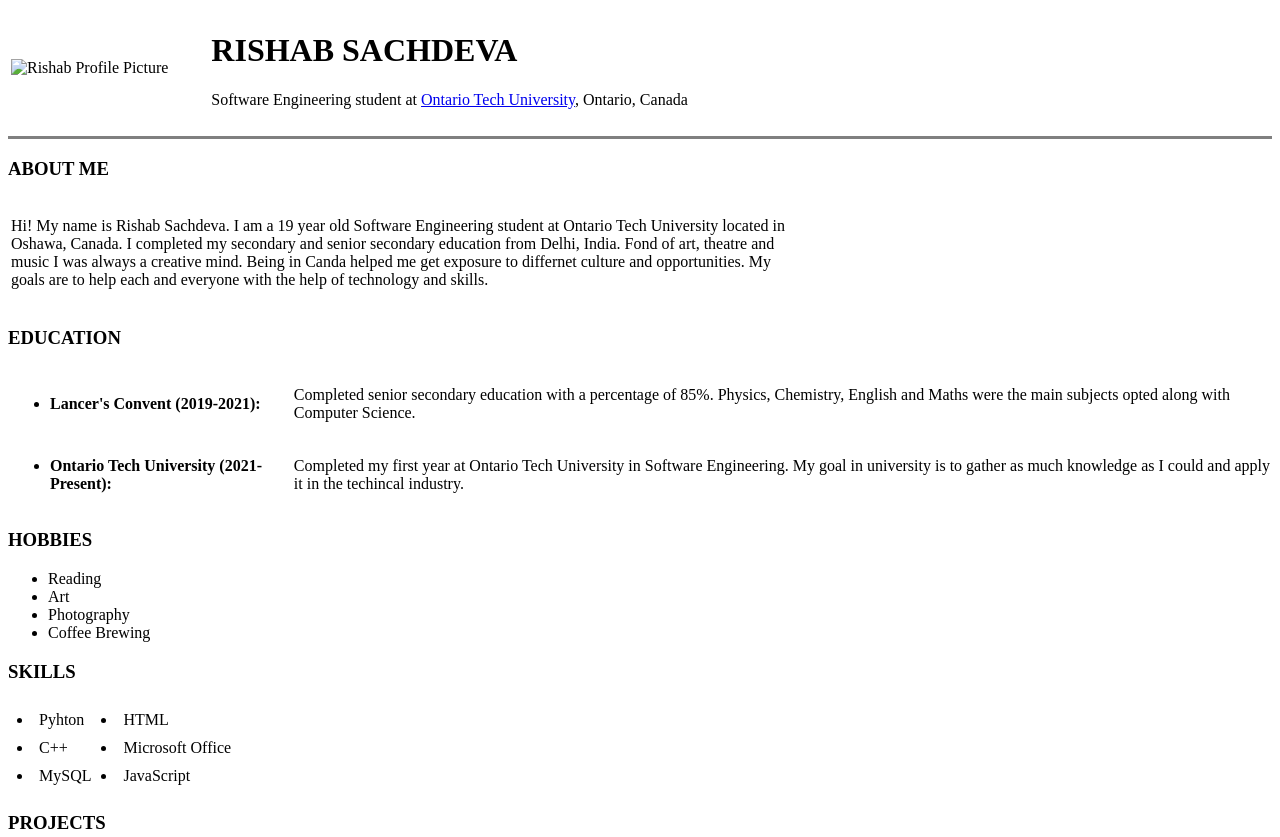
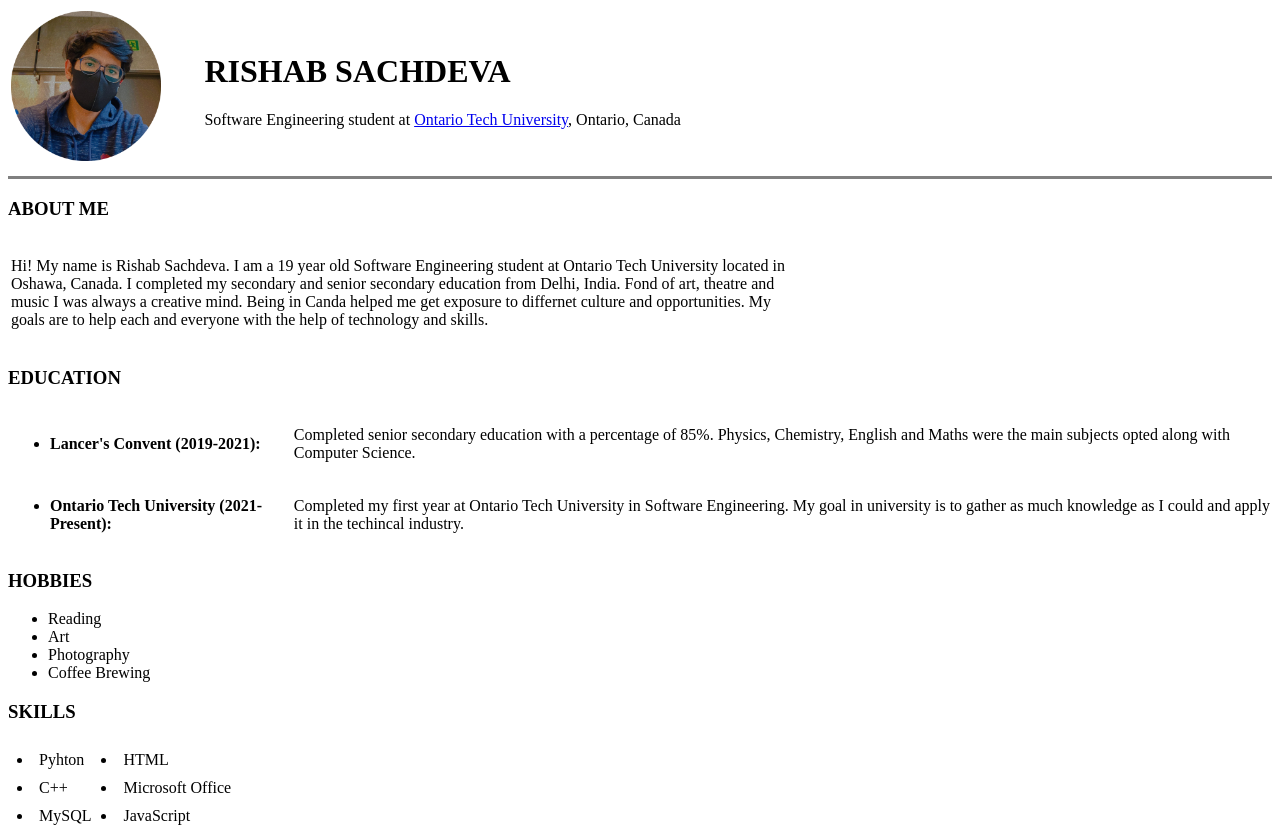
Before and after one commit to riishhabb/CV, a plain HTML site: page index.html in a window 1280 px wide. Shown: the top 837 px of the page. Drawn offline with Linux system fonts and the light colour scheme.

Commit message:
Update index.html

```diff
--- a/index.html
+++ b/index.html
@@ -7,7 +7,7 @@
   <body>
     <table width="800">
       <tr>
-        <td>  <img src = "IMG-1709_modified.png" alt = "Rishab Profile Picture" height = "150" width = "150"></td>
+        <td>  <img src = "IMG_1709-modified.png" alt = "Rishab Profile Picture" height = "150" width = "150"></td>
         <td><h1>RISHAB SACHDEVA</h1>
           <p>Software Engineering student at <a href="https://ontariotechu.ca/" >Ontario Tech University</a>, Ontario, Canada </p>
         </td>
```
